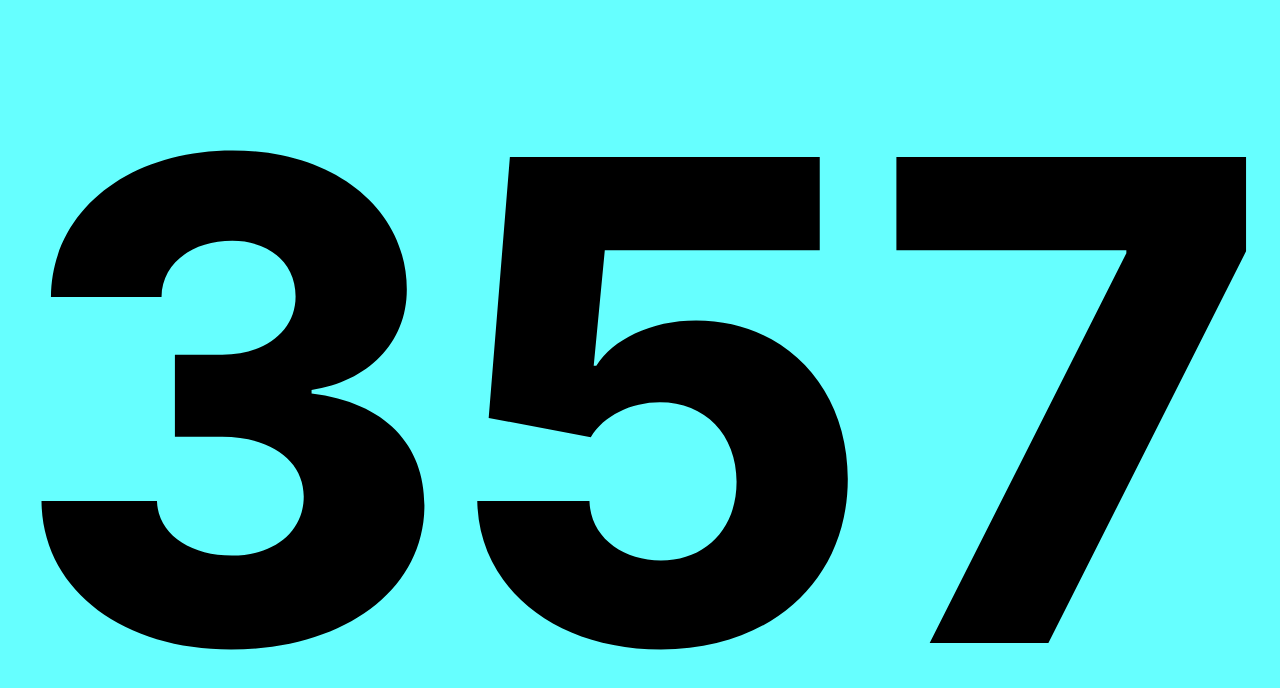
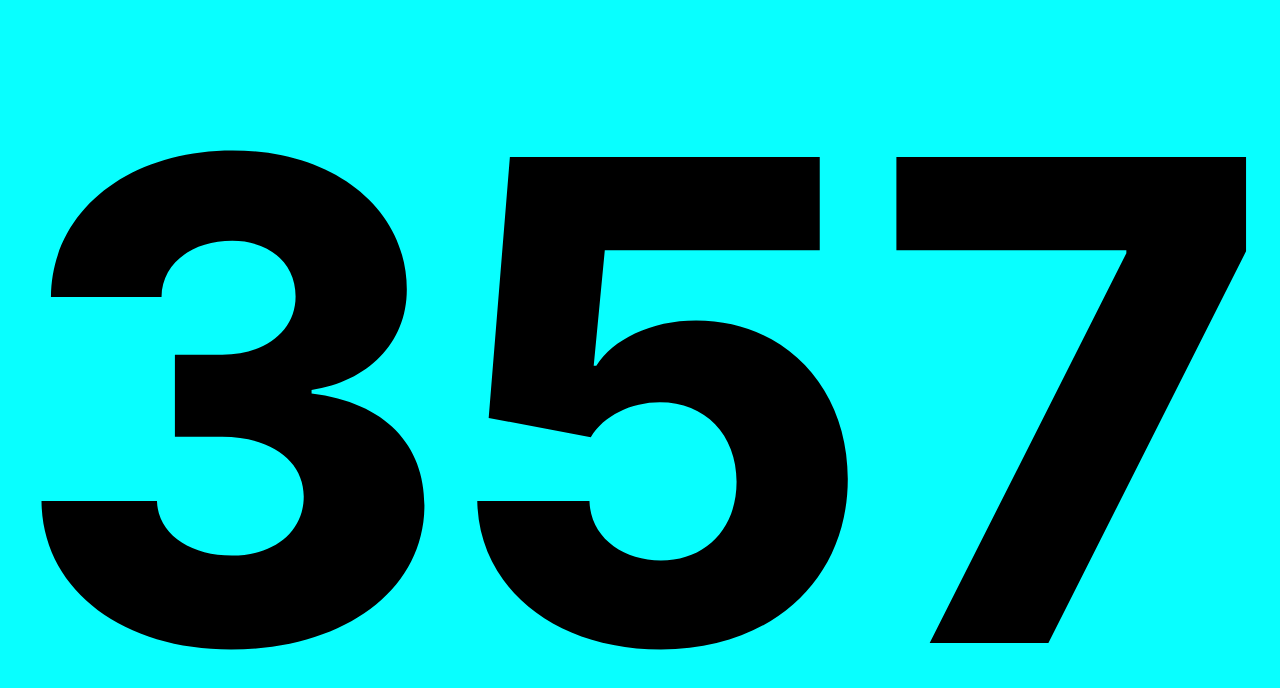
Before and after one commit to FlixFlix/static, a plain HTML site: page index.html in a window 1280 px wide. Drawn offline with Linux system fonts and the light colour scheme.

Commit message:
Update bg color index.html

```diff
--- a/index.html
+++ b/index.html
@@ -7,7 +7,7 @@
   <style>
     html, body { height: 100%; margin: 0; }
     body {
-      background: #66ffff;
+      background: #08ffff;
       font-family: Inter, system-ui, -apple-system, Segoe UI, Roboto, Arial, sans-serif;
       overflow: hidden;
     }
```
